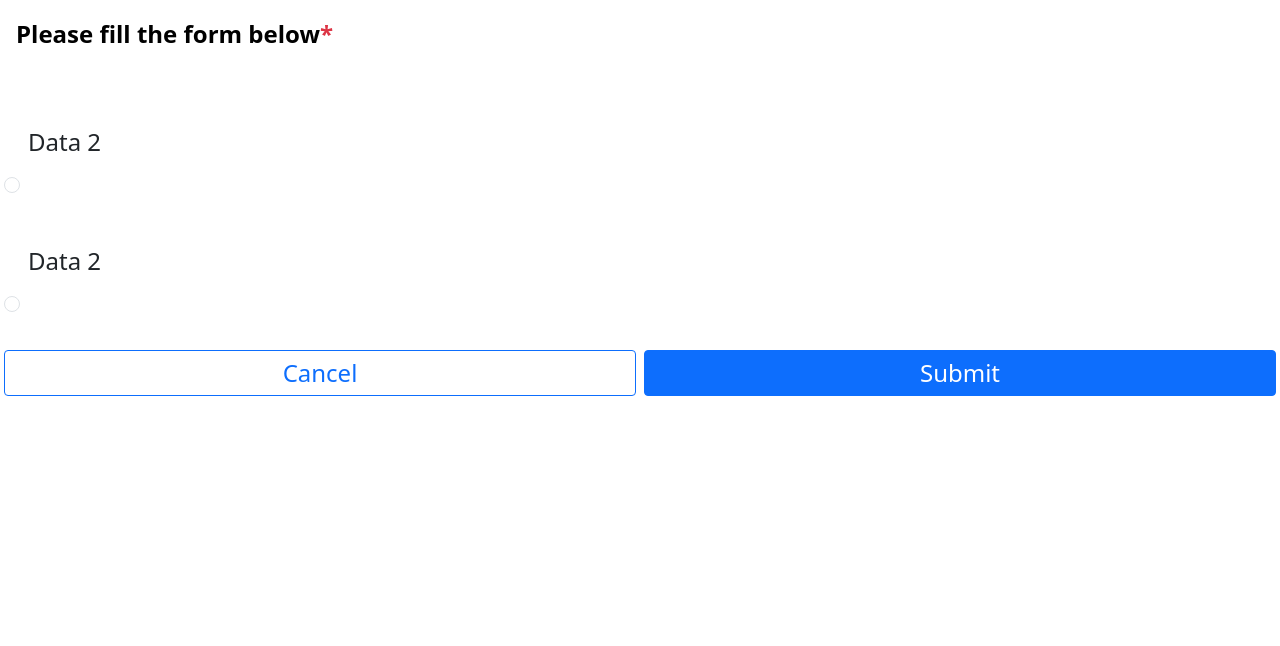
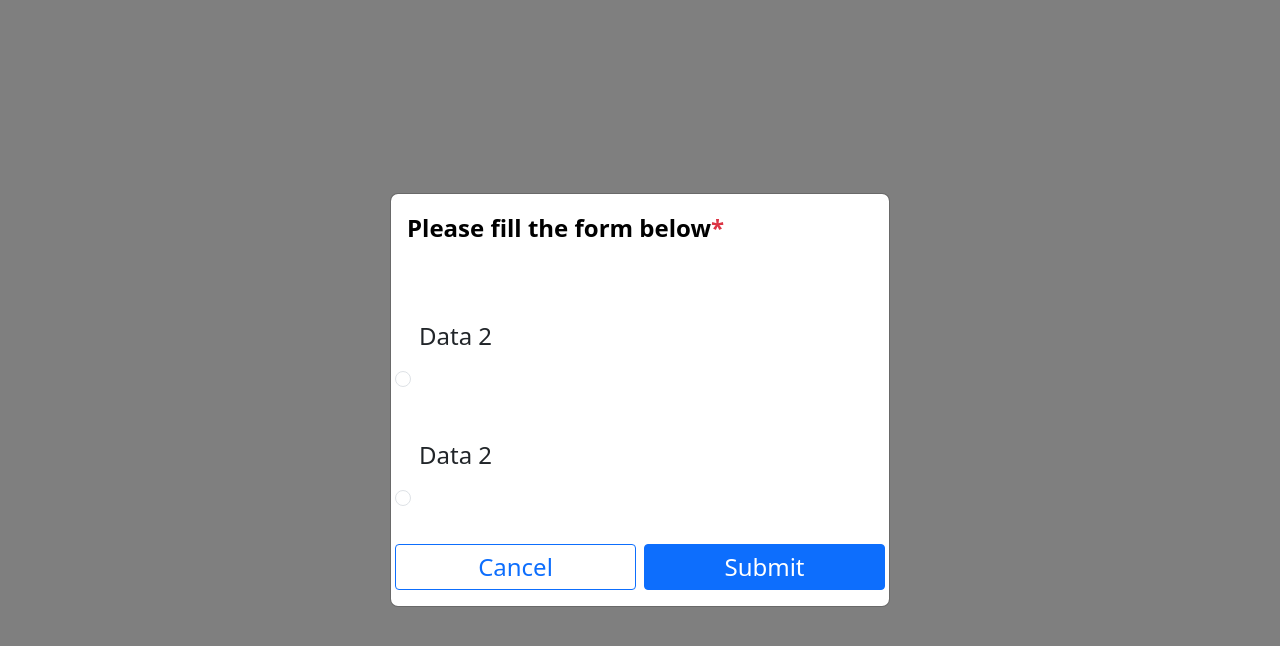
Before and after one commit to debanjan-giri/cta-creator, a React (Vite) app: page /from in a window 1280 px wide. Shown: the top 646 px of the page. Built offline with nearby package versions, Linux system fonts and the light colour scheme.

Commit message:
Add files via upload

```diff
--- a/src/CTA/FormQuestionModal.jsx
+++ b/src/CTA/FormQuestionModal.jsx
@@ -1,117 +1,13 @@
-// import React, { memo, useEffect, useState } from "react";
-// import { Button, Modal } from "react-bootstrap";
-// import FormQuestions from "./FormQuestions";
-
-// const FormQuestionModal = ({ show, onHide, submitClick, form }) => {
-//   const [userInput, setUserInput] = useState({});
-//   const [isd, setIsd] = useState("+91");
-//   const handleCheckboxInput = (e) => {
-//     const { name, value } = e.target;
-//     console.log("user has changed checkbox input:", name, value);
-//     setUserInput((prev) => {
-//       let prevValue = prev[name];
-//       let prevArr = prevValue?.split(",") ?? [];
-//       let newArr = [...prevArr, value];
-//       return {
-//         ...prev,
-//         [name]: newArr.join(),
-//       };
-//     });
-//   };
-
-//   const handleUserTextInput = (e) => {
-//     console.log("user has changed input:", e.target.value);
-//     const { name, value } = e.target;
-//     setUserInput((prev) => ({
-//       ...prev,
-//       [name]: value,
-//     }));
-//   };
-
-//   return (
-//     <Modal
-//       className="centerModal"
-//       size="md"
-//       centered
-//       show={show}
-//       onHide={onHide}
-//     >
-//       <Modal.Header className="position-relative border-0 mb-1">
-//         <Modal.Title className="fs-4 text-black fw-semibold">
-//           Please fill the form below<span className="text-danger">*</span>
-//         </Modal.Title>
-//       </Modal.Header>
-//       <Modal.Body className="">
-//         <form>
-//           <div className="w-100 centerModalFrm">
-//             <div className="row mt-n4">
-//               {form?.length > 0
-//                 ? form?.map((_qus, _idx) => (
-//                     <div
-//                       className="col-12 shareLoginV2FormRow mt-4 position-relative p-0"
-//                       key={_idx + 1}
-//                     >
-//                       <FormQuestions
-//                         handleCheckboxInput={handleCheckboxInput}
-//                         handleUserTextInput={handleUserTextInput}
-//                         index={_idx}
-//                         question={_qus}
-//                         setIsd={setIsd}
-//                         userInput={userInput}
-//                         key={"samplecta" + _idx + 1}
-//                       />
-//                     </div>
-//                   ))
-//                 : null}
-//               <div className="mt-4 gap-2 d-flex flex-wrap centerModalBttns px-0">
-//                 <Button
-//                   variant="outline-primary"
-//                   className="col fs-4 userProfile_nameModal_cancel"
-//                   type="button"
-//                   size="sm"
-//                   onClick={onHide}
-//                   aria-label="Cancel"
-//                 >
-//                   Cancel
-//                 </Button>
-//                 <Button
-//                   variant="primary"
-//                   className="col fs-4 userProfile_nameModal_submit"
-//                   type="button"
-//                   size="sm"
-//                   onClick={() => submitClick(userInput)}
-//                   aria-label="Submit"
-//                 >
-//                   Submit
-//                 </Button>
-//               </div>
-//             </div>
-//           </div>
-//         </form>
-//       </Modal.Body>
-//     </Modal>
-//   );
-// };
-
-// export default memo(FormQuestionModal);
-
-import React, { memo, useState } from "react";
+import React, { memo, useEffect, useState } from "react";
 import { Button, Modal } from "react-bootstrap";
 import FormQuestions from "./FormQuestions";
 
-const FormQuestionModal = ({
-  show,
-  onHide,
-  submitClick,
-  form,
-  disableModalBehavior = false,
-  fullscreen = false,
-}) => {
+const FormQuestionModal = ({ show, onHide, submitClick, form }) => {
   const [userInput, setUserInput] = useState({});
   const [isd, setIsd] = useState("+91");
-
   const handleCheckboxInput = (e) => {
     const { name, value } = e.target;
+    console.log("user has changed checkbox input:", name, value);
     setUserInput((prev) => {
       let prevValue = prev[name];
       let prevArr = prevValue?.split(",") ?? [];
@@ -124,6 +20,7 @@ const FormQuestionModal = ({
   };
 
   const handleUserTextInput = (e) => {
+    console.log("user has changed input:", e.target.value);
     const { name, value } = e.target;
     setUserInput((prev) => ({
       ...prev,
@@ -131,15 +28,28 @@ const FormQuestionModal = ({
     }));
   };
 
-  const FormContent = () => (
+  return (
+    <Modal
+      className="centerModal"
+      size="md"
+      centered
+      show={show}
+      onHide={onHide}
+    >
+      <Modal.Header className="position-relative border-0 mb-1">
+        <Modal.Title className="fs-4 text-black fw-semibold">
+          Please fill the form below<span className="text-danger">*</span>
+        </Modal.Title>
+      </Modal.Header>
+      <Modal.Body className="">
         <form>
           <div className="w-100 centerModalFrm">
             <div className="row mt-n4">
-          {form?.length > 0 &&
-            form.map((_qus, _idx) => (
+              {form?.length > 0
+                ? form?.map((_qus, _idx) => (
                     <div
                       className="col-12 shareLoginV2FormRow mt-4 position-relative p-0"
-                key={_idx}
+                      key={_idx + 1}
                     >
                       <FormQuestions
                         handleCheckboxInput={handleCheckboxInput}
@@ -148,10 +58,11 @@ const FormQuestionModal = ({
                         question={_qus}
                         setIsd={setIsd}
                         userInput={userInput}
-                  key={`samplecta${_idx}`}
+                        key={"samplecta" + _idx + 1}
                       />
                     </div>
-            ))}
+                  ))
+                : null}
               <div className="mt-4 gap-2 d-flex flex-wrap centerModalBttns px-0">
                 <Button
                   variant="outline-primary"
@@ -177,29 +88,118 @@ const FormQuestionModal = ({
             </div>
           </div>
         </form>
-  );
-
-  if (disableModalBehavior) {
-    return <div className="non-modal-form-wrapper p-3">{FormContent()}</div>;
-  }
-
-  return (
-    <Modal
-      className="centerModal"
-      size="md"
-      centered
-      show={show}
-      onHide={onHide}
-      fullscreen={fullscreen}
-    >
-      <Modal.Header className="position-relative border-0 mb-1">
-        <Modal.Title className="fs-4 text-black fw-semibold">
-          Please fill the form below<span className="text-danger">*</span>
-        </Modal.Title>
-      </Modal.Header>
-      <Modal.Body>{FormContent()}</Modal.Body>
+      </Modal.Body>
     </Modal>
   );
 };
 
 export default memo(FormQuestionModal);
+
+// import React, { memo, useState } from "react";
+// import { Button, Modal } from "react-bootstrap";
+// import FormQuestions from "./FormQuestions";
+
+// const FormQuestionModal = ({
+//   show,
+//   onHide,
+//   submitClick,
+//   form,
+//   disableModalBehavior = false,
+//   fullscreen = false,
+// }) => {
+//   const [userInput, setUserInput] = useState({});
+//   const [isd, setIsd] = useState("+91");
+
+//   const handleCheckboxInput = (e) => {
+//     const { name, value } = e.target;
+//     setUserInput((prev) => {
+//       let prevValue = prev[name];
+//       let prevArr = prevValue?.split(",") ?? [];
+//       let newArr = [...prevArr, value];
+//       return {
+//         ...prev,
+//         [name]: newArr.join(),
+//       };
+//     });
+//   };
+
+//   const handleUserTextInput = (e) => {
+//     const { name, value } = e.target;
+//     setUserInput((prev) => ({
+//       ...prev,
+//       [name]: value,
+//     }));
+//   };
+
+//   const FormContent = () => (
+//     <form>
+//       <div className="w-100 centerModalFrm">
+//         <div className="row mt-n4">
+//           {form?.length > 0 &&
+//             form.map((_qus, _idx) => (
+//               <div
+//                 className="col-12 shareLoginV2FormRow mt-4 position-relative p-0"
+//                 key={_idx}
+//               >
+//                 <FormQuestions
+//                   handleCheckboxInput={handleCheckboxInput}
+//                   handleUserTextInput={handleUserTextInput}
+//                   index={_idx}
+//                   question={_qus}
+//                   setIsd={setIsd}
+//                   userInput={userInput}
+//                   key={`samplecta${_idx}`}
+//                 />
+//               </div>
+//             ))}
+//           <div className="mt-4 gap-2 d-flex flex-wrap centerModalBttns px-0">
+//             <Button
+//               variant="outline-primary"
+//               className="col fs-4 userProfile_nameModal_cancel"
+//               type="button"
+//               size="sm"
+//               onClick={onHide}
+//               aria-label="Cancel"
+//             >
+//               Cancel
+//             </Button>
+//             <Button
+//               variant="primary"
+//               className="col fs-4 userProfile_nameModal_submit"
+//               type="button"
+//               size="sm"
+//               onClick={() => submitClick(userInput)}
+//               aria-label="Submit"
+//             >
+//               Submit
+//             </Button>
+//           </div>
+//         </div>
+//       </div>
+//     </form>
+//   );
+
+//   if (disableModalBehavior) {
+//     return <div className="non-modal-form-wrapper p-3">{FormContent()}</div>;
+//   }
+
+//   return (
+//     <Modal
+//       className="centerModal"
+//       size="md"
+//       centered
+//       show={show}
+//       onHide={onHide}
+//       fullscreen={fullscreen}
+//     >
+//       <Modal.Header className="position-relative border-0 mb-1">
+//         <Modal.Title className="fs-4 text-black fw-semibold">
+//           Please fill the form below<span className="text-danger">*</span>
+//         </Modal.Title>
+//       </Modal.Header>
+//       <Modal.Body>{FormContent()}</Modal.Body>
+//     </Modal>
+//   );
+// };
+
+// export default memo(FormQuestionModal);
--- a/src/layout/Layout.jsx
+++ b/src/layout/Layout.jsx
@@ -88,8 +88,6 @@ const Layout = () => {
       setShowMobileMenu(false);
     }
   };
-
-  console.log("editorData", editorData?.button[0]?.url);
 
   useEffect(() => {
     if (showMobileMenu) {
--- a/src/utils/cssExtractor.jsx
+++ b/src/utils/cssExtractor.jsx
@@ -198,7 +198,7 @@
 //   return style;
 // };
 
-// Enhanced Bootstrap utilities to inline CSS converter
+
 const spacingMap = {
   0: "0px",
   1: "0.25rem", // 4px
@@ -375,10 +375,7 @@ export const utils = (classNames = "", styleObj = {}) => {
   const classes = classNames.split(" ").filter((cls) => cls.trim());
 
   classes.forEach((cls) => {
-    // Skip empty classes
     if (!cls) return;
-
-    // Spacing utilities (margin/padding)
     let match = cls.match(/^([mp])([trblxyse]?)-([0-5])$/);
     if (match) {
       const [, type, dir, size] = match;
```
Also changed, not shown: src/CTA/DynamicCTATemplateCard.jsx (+7 -14 lines), 1 other file (tests, documents, lock files or other folders). Lines whose indentation alone changed are shown as unchanged.
